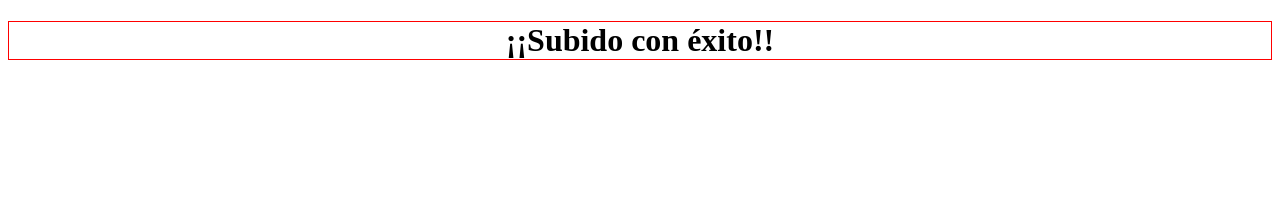
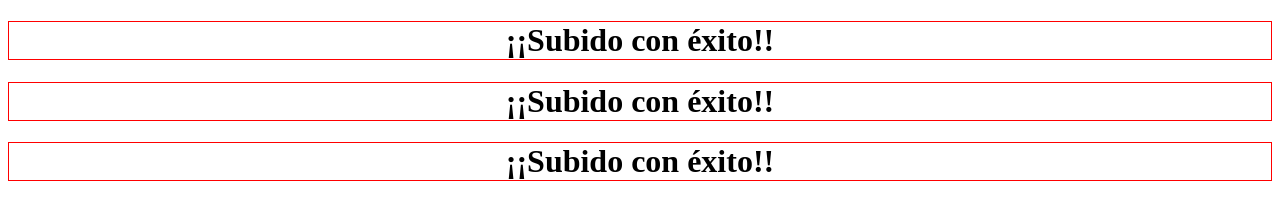
Before and after one commit to Kunry/Portfalio, a plain HTML site: page index.html in a window 1280 px wide. Drawn offline with Linux system fonts and the light colour scheme.

Commit message:
subido dos

```diff
--- a/index.html
+++ b/index.html
@@ -9,6 +9,8 @@
 <body>
 
   <h1>¡¡Subido con éxito!!</h1>
+  <h1>¡¡Subido con éxito!!</h1>
+  <h1>¡¡Subido con éxito!!</h1>
 
 </body>
 </html>
```
